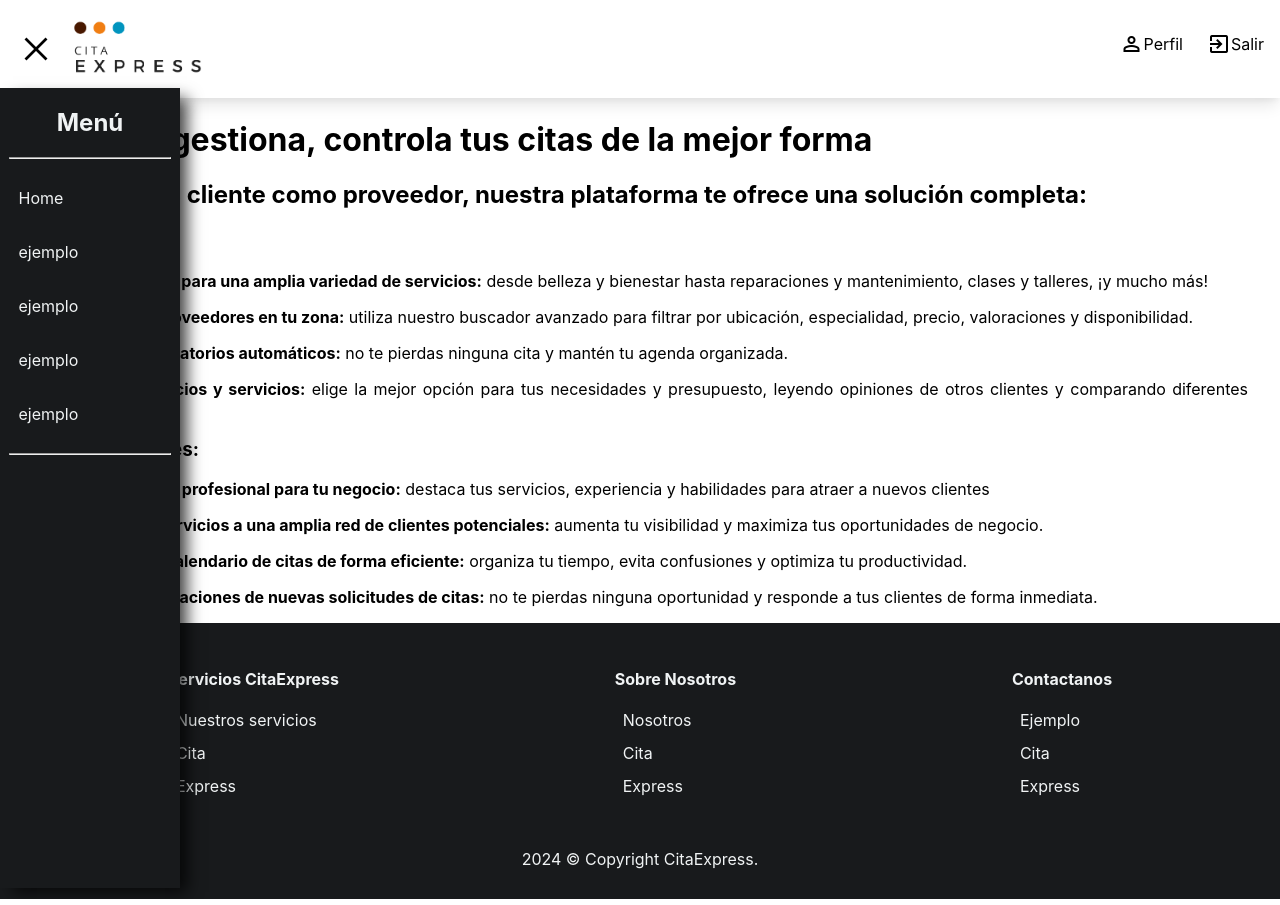
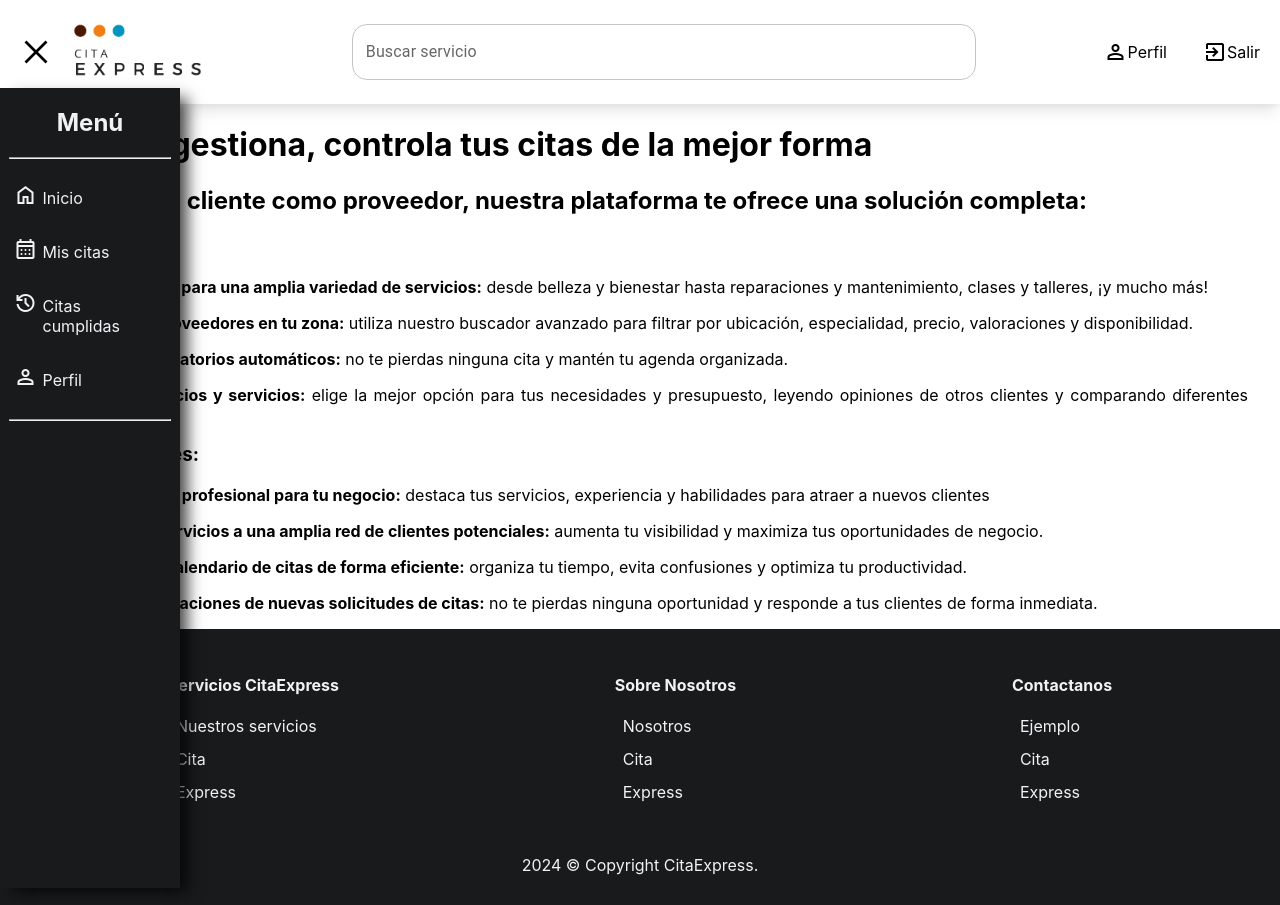
Before and after one commit to sgonzaec/cita-express-frontend-react, a React (Create React App) app: page /our-services in a window 1280 px wide. Both pictures are taken after a click on the element "menu". Built offline with nearby package versions, Linux system fonts and the light colour scheme.

Commit message:
feat: hover buttons and icons menu

```diff
--- a/src/App.scss
+++ b/src/App.scss
@@ -14,3 +14,10 @@ body {
   -moz-osx-font-smoothing: grayscale;
   position: relative;
 }
+
+.MuiFormControl-root.MuiTextField-root.css-1u3bzj6-MuiFormControl-root-MuiTextField-root {
+  width: 100%;
+  .css-9ddj71-MuiInputBase-root-MuiOutlinedInput-root {
+    border-radius: 15px;
+  }
+}
--- a/src/Components/Menu/ItemsMenu.json
+++ b/src/Components/Menu/ItemsMenu.json
@@ -1,23 +1,23 @@
 [
     {
         "path": "/",
-        "name": "Home"
+        "icon": "home",
+        "name": "Inicio"
     },
     {
-        "path": "/ejemplo",
-        "name": "ejemplo"
+        "path": "/appoiments",
+        "icon": "calendar_month",
+        "name": "Mis citas"
 
     },
     {
-        "path": "/ejemplo",
-        "name": "ejemplo"
+        "path": "/history",
+        "icon": "history",
+        "name": "Citas cumplidas"
     },
     {
-        "path": "/ejemplo",
-        "name": "ejemplo"
-    },
-    {
-        "path": "/ejemplo",
-        "name": "ejemplo"
+        "path": "/profile",
+        "icon": "person",
+        "name": "Perfil"
     }
 ]
--- a/src/Components/Menu/Menu.scss
+++ b/src/Components/Menu/Menu.scss
@@ -7,7 +7,7 @@ nav#menu {
   display: flex;
   flex-direction: column;
   background-color: var(--black);
-    box-shadow: 10px 7px 15px -3px rgba(0,0,0,0.75);
+  box-shadow: 10px 7px 15px -3px rgba(0, 0, 0, 0.75);
   animation-name: animatedMeu;
   animation-duration: 1s;
   transition: ease-in-out;
@@ -35,42 +35,33 @@ nav#menu {
       a {
         text-decoration: none;
         color: var(--white);
-
-
-
+        display: flex;
         li {
           padding: 5px;
           color: var(--white);
-
           &:hover {
             color: var(--gray);
             border-radius: 8px;
             background-color: var(--white);
-                        opacity: .9;
-                    }
-                }
-
-
+            opacity: 0.9;
           }
         }
       }
-
+    }
+  }
 }
 
 @keyframes animatedMeu {
   from {
     transform: translateX(-100%);
   }
-
   to {
     transform: translateX(0%);
   }
-
 }
 #menu.abierto {
   animation: menuAnimado reverse;
 }
-
 #menu.cerrado {
   animation: menuAnimado reverse;
 }
--- a/src/Components/Menu/Menu.tsx
+++ b/src/Components/Menu/Menu.tsx
@@ -1,6 +1,6 @@
-import { Link } from "react-router-dom"
-import ItemsMenu from "./ItemsMenu.json"
-import "./Menu.scss"
+import { Link } from "react-router-dom";
+import ItemsMenu from "./ItemsMenu.json";
+import "./Menu.scss";
 
 const Menu = () => {
   return (
@@ -12,13 +12,19 @@ const Menu = () => {
       <div className="menuList">
         <ul>
           {ItemsMenu.map((item, index) => {
-            return<Link to={item.path} key={index}> <li>{item.name}</li></Link>
+            return (
+              <Link to={item.path} key={index}>
+                <span className="material-symbols-outlined">{item.icon}</span>
+                {" "}
+                <li>{item.name}</li>
+              </Link>
+            );
           })}
         </ul>
       </div>
       <hr />
     </nav>
-  )
-}
+  );
+};
 
-export default Menu
+export default Menu;
--- a/src/Components/Shared/Header/Header.scss
+++ b/src/Components/Shared/Header/Header.scss
@@ -12,12 +12,18 @@ header {
       font-size: 2.5em;
       cursor: pointer;
       &:hover {
-        opacity: 0.6;
+        color: var(--white);
+        border-radius: 8px;
+        background-color: var(--blue);
       }
     }
     img {
       width: 10em;
     }
+  }
+  .search-bar {
+    width: 50%;
+    align-self: center;
   }
   ul {
     list-style: none;
@@ -30,9 +36,23 @@ header {
       align-items: center;
       text-decoration: none;
       color: black;
+      padding: 4px;
       cursor: pointer;
+    }
+    li {
       &:hover {
-        opacity: 0.6;
+        a{
+        color: var(--white);
+        }
+        border-radius: 8px;
+        background-color: var(--blue);
+      }
+    }
+    .exit_app {
+      &:hover {
+        color: var(--white);
+        border-radius: 8px;
+        background-color: var(--redcherry);
       }
     }
   }
--- a/src/Components/Shared/Header/Header.tsx
+++ b/src/Components/Shared/Header/Header.tsx
@@ -1,12 +1,15 @@
-import { Link } from "react-router-dom";
+import { Link, useLocation } from "react-router-dom";
 import Logo from "../../../Assets/Logo_recortado.png";
 import "./Header.scss";
 import { useAuth } from "../../../Context/AuthContext";
 import { useEffect, useState } from "react";
 import Menu from "../../Menu/Menu";
+import SearchBar from "../../SearchBar/SearchBar";
 
 const Header = () => {
   const [openMenu, isOpenMenu] = useState<boolean>(false)
+
+  let location = useLocation();
   const auth = useAuth();
 
   useEffect(() => {
@@ -24,6 +27,7 @@ const Header = () => {
         <span className="material-symbols-outlined" onClick={() => isOpenMenu(!openMenu)} >{openMenu ? "close" : "menu"}</span>
         <Link to={'/'}><img src={Logo} alt="Cita Express Logo" /></Link>
       </div>
+      {location.pathname !== '/' && <SearchBar/>}
       <div className="buttons">
         <ul>
           <li>
@@ -31,7 +35,7 @@ const Header = () => {
               <span className="material-symbols-outlined">person</span>Perfil
             </Link>
           </li>
-          <li onClick={auth.logout}>
+          <li onClick={auth.logout} className="exit_app">
             <span className="material-symbols-outlined">exit_to_app</span>Salir
           </li>
         </ul>
--- a/src/Components/Slider/Slider.tsx
+++ b/src/Components/Slider/Slider.tsx
@@ -3,8 +3,9 @@ import dataImages from "./Image.json";
 
 const Carrousel = () => {
     const settings = {
-        dots: true,
+        dots: false,
         infinite: true,
+        arrows: false,
         slidesToShow: 1,
         slidesToScroll: 1,
         autoplay: true,
@@ -12,7 +13,6 @@ const Carrousel = () => {
         autoplaySpeed: 2000,
         cssEase: "linear",
         pauseOnHover: true
-
     }
     return (
         <Slider {...settings}>
--- a/src/Pages/Home/Home.scss
+++ b/src/Pages/Home/Home.scss
@@ -1,24 +1,25 @@
-.up-image{
+.up-image {
   position: relative;
-    .search-bar{
-        width:50%;
+  .search-bar {
+    width: 50%;
     position: absolute;
     z-index: 2;
-        background-color: rgba(0, 0, 0, .4);
+    background-color: rgba(0, 0, 0, 0.4);
     top: 50%;
     left: 50%;
+    border-radius: 15px;
     transform: translate(-50%, -50%);
-        .MuiFormControl-root.MuiTextField-root.css-1u3bzj6-MuiFormControl-root-MuiTextField-root{
-            width: 100%;
-            .css-1t8l2tu-MuiInputBase-input-MuiOutlinedInput-input{
+    .css-1jy569b-MuiFormLabel-root-MuiInputLabel-root.Mui-focused {
+      color: black;
+    }
+    .css-1t8l2tu-MuiInputBase-input-MuiOutlinedInput-input {
       color: var(--white);
-            }
     }
   }
 }
 
 div.homeContainer {
-    background-color: #F7F8F7;
+  background-color: #f7f8f7;
   display: flex;
   flex-direction: column;
   align-items: center;
@@ -51,53 +52,51 @@ div.homeContainer {
     justify-content: center;
   }
 
-    div.boxCircle{
+  div.boxCircle {
     display: flex;
     width: 100%;
     gap: 15px;
 
-     .brown{
-        padding:1em;
+    .brown {
+      padding: 1em;
       animation: botones 2.5s ease;
       height: 30px;
       width: 30px;
       border-radius: 50%;
       background-color: var(--brown);
     }
-     .orange{
+    .orange {
       cursor: pointer;
-        &:hover{
+      &:hover {
         scale: 1.2;
-
       }
     }
-     .orange{
-        padding:1em;
+    .orange {
+      padding: 1em;
       animation: botones 2.5s ease;
       height: 30px;
       width: 30px;
       border-radius: 50%;
       background-color: var(--orange);
     }
-     .blue{
+    .blue {
       cursor: pointer;
-        &:hover{
+      &:hover {
         scale: 1.2;
       }
     }
-     .blue{
-        padding:1em;
+    .blue {
+      padding: 1em;
       animation: botones 2.5s ease;
       height: 30px;
       width: 30px;
       border-radius: 50%;
       background-color: var(--dark-blue);
       cursor: pointer;
-        &:hover{
+      &:hover {
         scale: 1.2;
       }
     }
-
   }
 
   div.appointmentBox {
@@ -114,8 +113,6 @@ div.homeContainer {
       border: 5px solid #464444;
       border-radius: 18px;
       box-shadow: 4px 7px 15px -3px rgba(0, 0, 0, 0.75);
-
-
     }
 
     ul {
@@ -131,28 +128,24 @@ div.homeContainer {
       }
 
       button#confirm {
-
         border: 1px solid var(--green);
 
         &:hover {
           background-color: var(--green);
           color: white;
         }
-
       }
 
       button#modify {
-
-                border: 1px solid #F7DC6F;
+        border: 1px solid #f7dc6f;
 
         &:hover {
-                    background-color: #FAFA33;
+          background-color: #fafa33;
           color: white;
         }
       }
 
       button#cancel {
-
         border: 1px solid var(--redcherry);
 
         &:hover {
@@ -160,19 +153,16 @@ div.homeContainer {
           color: white;
         }
       }
-
     }
-
   }
 }
 
-@keyframes botones{
-
-    from{
+@keyframes botones {
+  from {
     transform: translateX(100px);
     opacity: 0.001;
   }
-    to{
+  to {
     transform: translateX(0px);
   }
 }
```
Also changed, not shown: src/Components/SearchBar/SearchBar.tsx (+12 -8 lines). Lines whose indentation alone changed are shown as unchanged.
